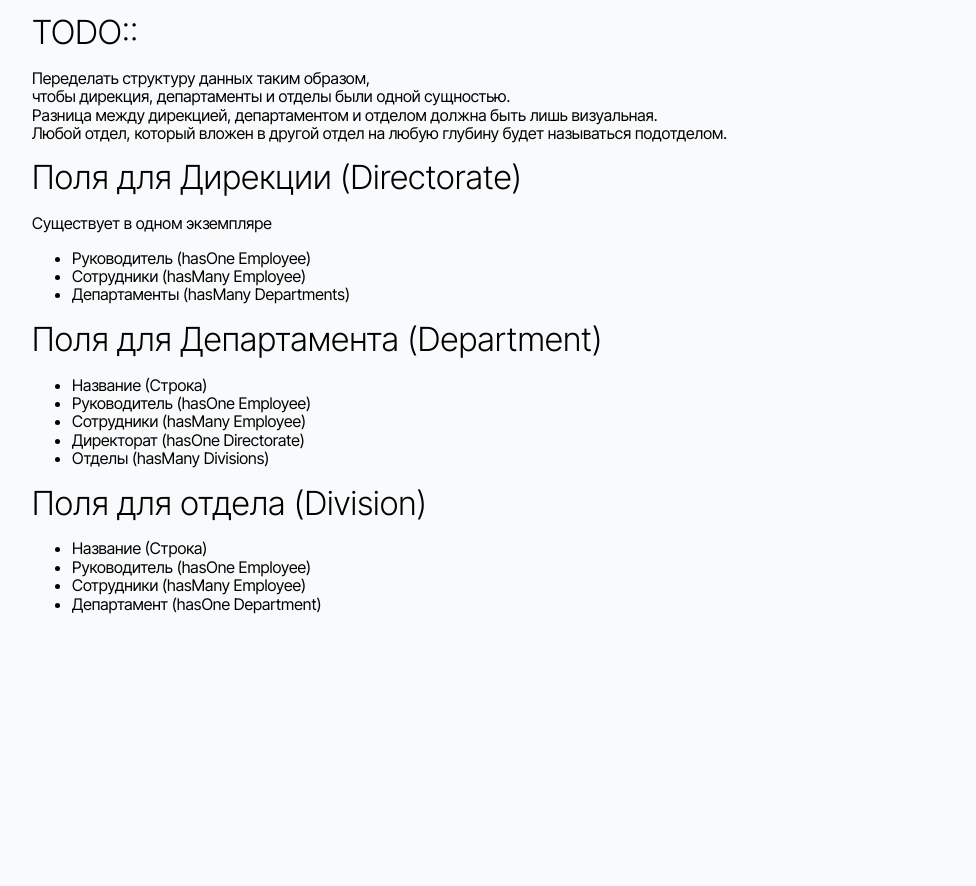
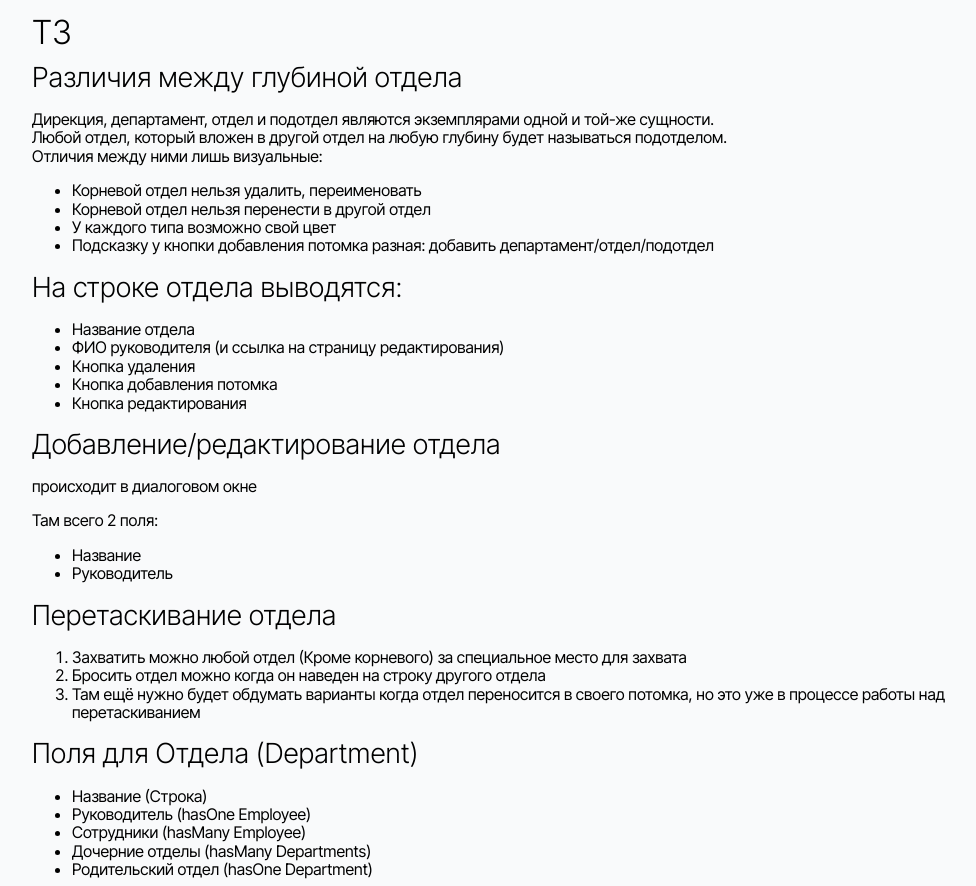
Before and after one commit to hardmagnett/big-company, a Vue app: page / in a window 1280 px wide. Shown: the part 667-1553 px from the top of the page, without its empty margins (284-1260 px from the left). Before the commit the page ends 1288 px from the top, so only its background shows below. Built offline with nearby package versions, Linux system fonts and the light colour scheme.

Commit message:
Заметки

```diff
--- a/src/app/views/departments/Departments/Departments.vue
+++ b/src/app/views/departments/Departments/Departments.vue
@@ -73,40 +73,52 @@
 
     </ul>
 
-    <h2>TODO::</h2>
+    <h2>ТЗ</h2>
+    <h3>Различия между глубиной отдела</h3>
     <p>
-      Переделать структуру данных таким образом,
-      <br>
-      чтобы дирекция, департаменты и отделы были одной сущностью.
-      <br>
-      Разница между дирекцией, департаментом и отделом должна быть лишь визуальная.
-      <br>
-      Любой отдел, который вложен в другой отдел на любую глубину будет называться подотделом.
+      Дирекция, департамент, отдел и подотдел являются экземплярами одной и той-же сущности. <br>
+      Любой отдел, который вложен в другой отдел на любую глубину будет называться подотделом. <br>
+      Отличия между ними лишь визуальные:
     </p>
-
-    <h2>Поля для Дирекции (Directorate)</h2>
-    <p>Существует в одном экземпляре</p>
     <ul>
-      <li>Руководитель (hasOne Employee)</li>
-      <li>Сотрудники (hasMany Employee)</li>
-      <li>Департаменты (hasMany Departments)</li>
+      <li>Корневой отдел нельзя удалить, переименовать</li>
+      <li>Корневой отдел нельзя перенести в другой отдел</li>
+      <li>У каждого типа возможно свой цвет</li>
+      <li>Подсказку у кнопки добавления потомка разная: добавить департамент/отдел/подотдел</li>
+    </ul>
+    <h3>На строке отдела выводятся:</h3>
+    <ul>
+      <li>Название отдела</li>
+      <li>ФИО руководителя (и ссылка на страницу редактирования)</li>
+      <li>Кнопка удаления</li>
+      <li>Кнопка добавления потомка</li>
+      <li>Кнопка редактирования</li>
     </ul>
 
-    <h2>Поля для Департамента (Department)</h2>
+    <h3>Добавление/редактирование отдела</h3>
+    <p> происходит в диалоговом окне</p>
+    <p>Там всего 2 поля:</p>
+    <ul>
+      <li>Название</li>
+      <li>Руководитель</li>
+    </ul>
+
+
+    <h3>Перетаскивание отдела</h3>
+    <ol>
+      <li>Захватить можно любой отдел (Кроме корневого) за специальное место для захвата</li>
+      <li>Бросить отдел можно когда он наведен на строку другого отдела</li>
+      <li>Там ещё нужно будет обдумать варианты когда отдел переносится в своего потомка, но это уже в процессе работы над перетаскиванием</li>
+    </ol>
+
+
+    <h3>Поля для Отдела (Department)</h3>
     <ul>
       <li>Название (Строка)</li>
       <li>Руководитель (hasOne Employee)</li>
       <li>Сотрудники (hasMany Employee)</li>
-      <li>Директорат (hasOne Directorate)</li>
-      <li>Отделы (hasMany Divisions)</li>
-    </ul>
-
-    <h2>Поля для отдела (Division)</h2>
-    <ul>
-      <li>Название (Строка)</li>
-      <li>Руководитель (hasOne Employee)</li>
-      <li>Сотрудники (hasMany Employee)</li>
-      <li>Департамент (hasOne Department)</li>
+      <li>Дочерние отделы (hasMany Departments)</li>
+      <li>Родительский отдел (hasOne Department)</li>
     </ul>
   </div>
 </template>
```
